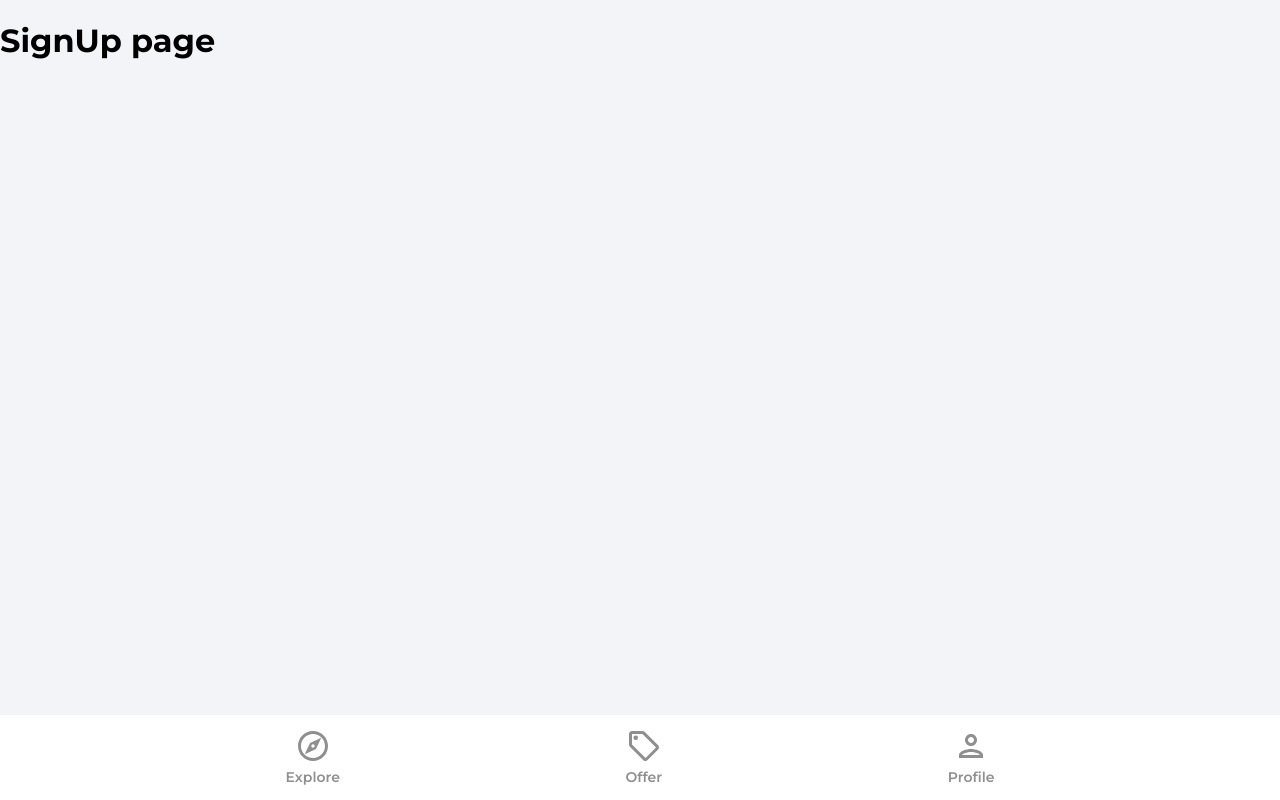
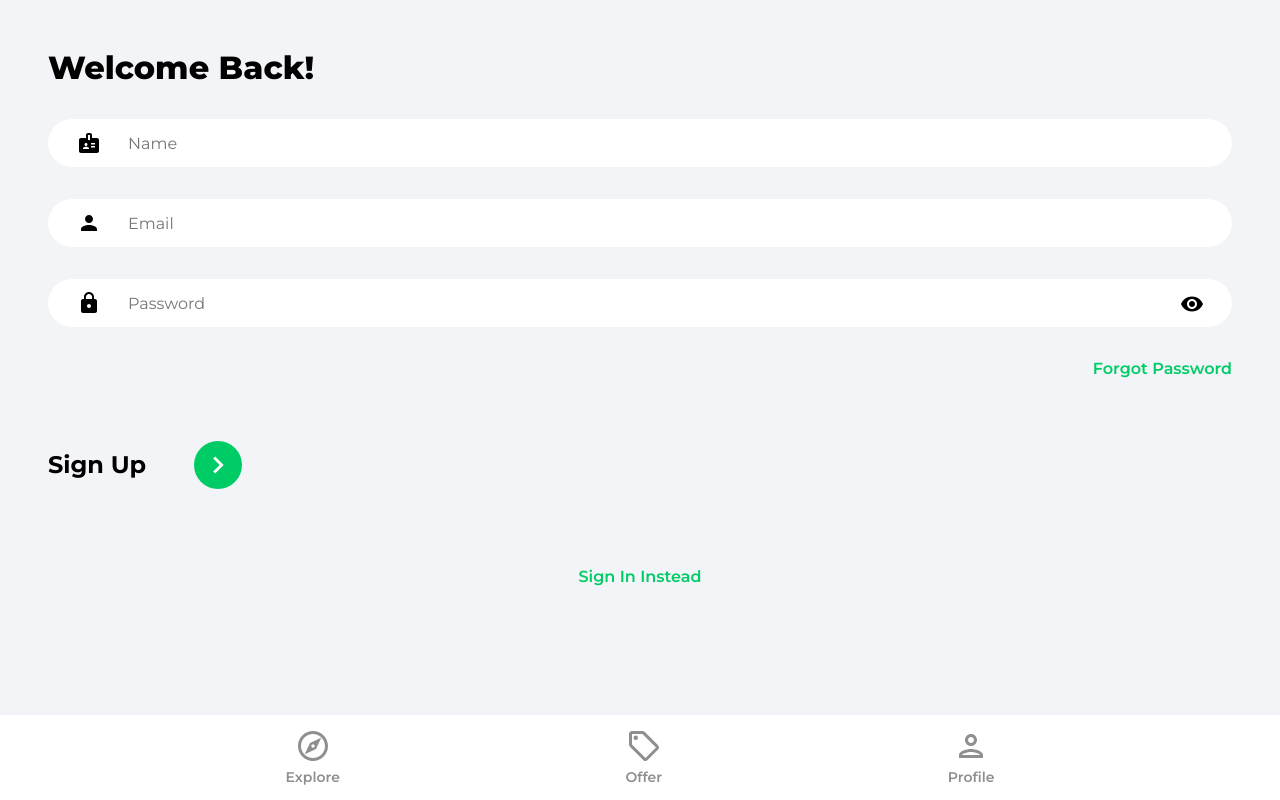
Before and after one commit to JonesNavela/Property-Smart, a React (Create React App) app: page /sign-up in a window 1280 px wide. Built offline with nearby package versions, Linux system fonts and the light colour scheme.

Commit message:
Sign In & Sign Up Forms

```diff
--- a/src/App.js
+++ b/src/App.js
@@ -14,7 +14,7 @@
         <Routes>
           <Route path='/' element={ <Explore /> } />
           <Route path='/offers' element={ <Offers /> } />
-          <Route path='/profile' element={ <Profile /> } />
+          <Route path='/profile' element={ <SignIn /> } />
           <Route path='/sign-in' element={ <SignIn /> } />
           <Route path='/sign-up' element={ <SignUp /> } />
           <Route path='/forgot-password' element={ <ForgotPassword /> } />
--- a/src/pages/SignIn.jsx
+++ b/src/pages/SignIn.jsx
@@ -1,9 +1,82 @@
+import { useState } from 'react'
+import { Link, useNavigate } from 'react-router-dom'
+import { ReactComponent as ArrowRightIcon } from '../assets/svg/keyboardArrowRightIcon.svg'
+import visibilityIcon from '../assets/svg/visibilityIcon.svg'
 
 function SignIn() {
+
+  const [showPassword, setShowPassword] = useState(false)
+  const [formData, setFormData] = useState({
+    email: '',
+    password: '',
+  })
+  const { email, password } = formData
+
+  const navigate = useNavigate()
+
+  const onChange = (e) => {
+    setFormData((prevState) => ({
+      ...prevState,
+      [e.target.id]: e.target.value,
+    }))
+  }
+
   return (
-    <div>
-      <h1>SignIn page</h1>
-    </div>
+    <>
+      <div className="pageContainer">
+        <header>
+          <p className="pageHeader">Welcome Back!</p>
+        </header>
+
+        <form>
+          <input
+            type="email"
+            className="emailInput"
+            placeholder='Email'
+            id='email'
+            value={email}
+            onChange={onChange}
+          />
+
+          <div className="passwordInputDiv">
+            <input
+              type={showPassword ? 'text' : 'password'}
+              className="passwordInput"
+              placeholder='Password'
+              id='password'
+              value={password}
+              onChange={onChange}
+            />
+
+            <img
+              src={visibilityIcon}
+              alt="show password"
+              className="showPassword"
+              onClick={() => setShowPassword((prevstate) => !prevstate)}
+            />
+          </div>
+
+          <Link to='/forgot-password' className='forgotPasswordLink'>
+            Forgot Password
+          </Link>
+
+          <div className="signInBar">
+            <p className="signInText">
+              Sign In
+            </p>
+            <button className="signInButton">
+              <ArrowRightIcon fill='#ffffff' width='34px' height='34px' />
+            </button>
+          </div>
+        </form>
+
+        {/* Google OAuth */}
+
+        <Link to='/sign-up' className='registerLink'>
+          Sign Up Instead
+        </Link>
+      </div>
+    </>
   )
 }
 
--- a/src/pages/SignUp.jsx
+++ b/src/pages/SignUp.jsx
@@ -1,9 +1,92 @@
+import { useState } from 'react'
+import { Link, useNavigate } from 'react-router-dom'
+import { ReactComponent as ArrowRightIcon } from '../assets/svg/keyboardArrowRightIcon.svg'
+import visibilityIcon from '../assets/svg/visibilityIcon.svg'
 
 function SignUp() {
+
+  const [showPassword, setShowPassword] = useState(false)
+  const [formData, setFormData] = useState({
+    name: '',
+    email: '',
+    password: '',
+  })
+  const { name, email, password } = formData
+
+  const navigate = useNavigate()
+
+  const onChange = (e) => {
+    setFormData((prevState) => ({
+      ...prevState,
+      [e.target.id]: e.target.value,
+    }))
+  }
+
   return (
-    <div>
-      <h1>SignUp page</h1>
-    </div>
+    <>
+      <div className="pageContainer">
+        <header>
+          <p className="pageHeader">Welcome Back!</p>
+        </header>
+
+        <form>
+        <input
+            type="text"
+            className="nameInput"
+            placeholder='Name'
+            id='name'
+            value={name}
+            onChange={onChange}
+          />
+
+          <input
+            type="email"
+            className="emailInput"
+            placeholder='Email'
+            id='email'
+            value={email}
+            onChange={onChange}
+          />
+
+          <div className="passwordInputDiv">
+            <input
+              type={showPassword ? 'text' : 'password'}
+              className="passwordInput"
+              placeholder='Password'
+              id='password'
+              value={password}
+              onChange={onChange}
+            />
+
+            <img
+              src={visibilityIcon}
+              alt="show password"
+              className="showPassword"
+              onClick={() => setShowPassword((prevstate) => !prevstate)}
+            />
+          </div>
+
+          <Link to='/forgot-password' className='forgotPasswordLink'>
+            Forgot Password
+          </Link>
+
+          <div className="signUpBar">
+            <p className="signUpText">
+              Sign Up
+            </p>
+            <button className="signUpButton">
+              <ArrowRightIcon fill='#ffffff' width='34px' height='34px' />
+            </button>
+          </div>
+        </form>
+
+        {/* Google OAuth */}
+
+        <Link to='/sign-in' className='registerLink'>
+          Sign In Instead
+        </Link>
+      </div>
+    </>
   )
 }
 
```
